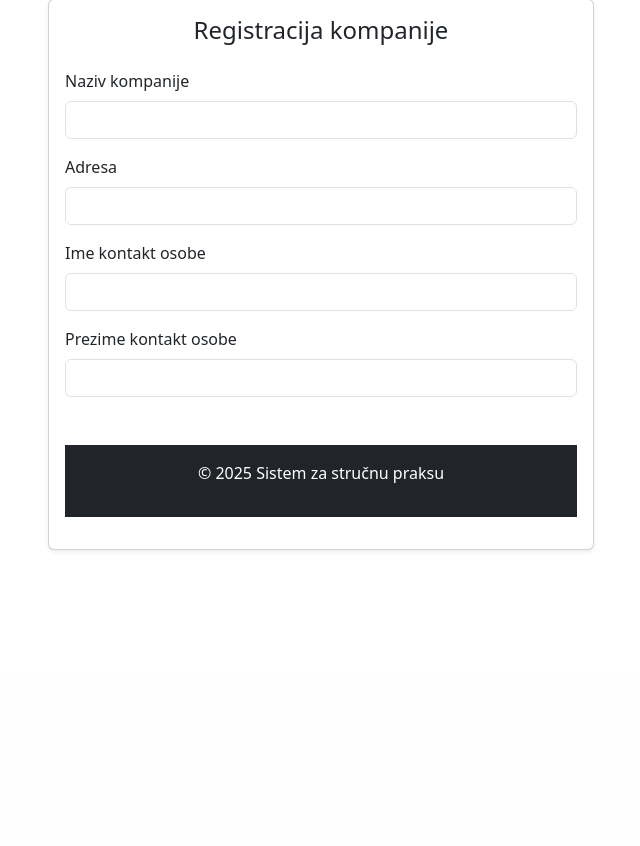
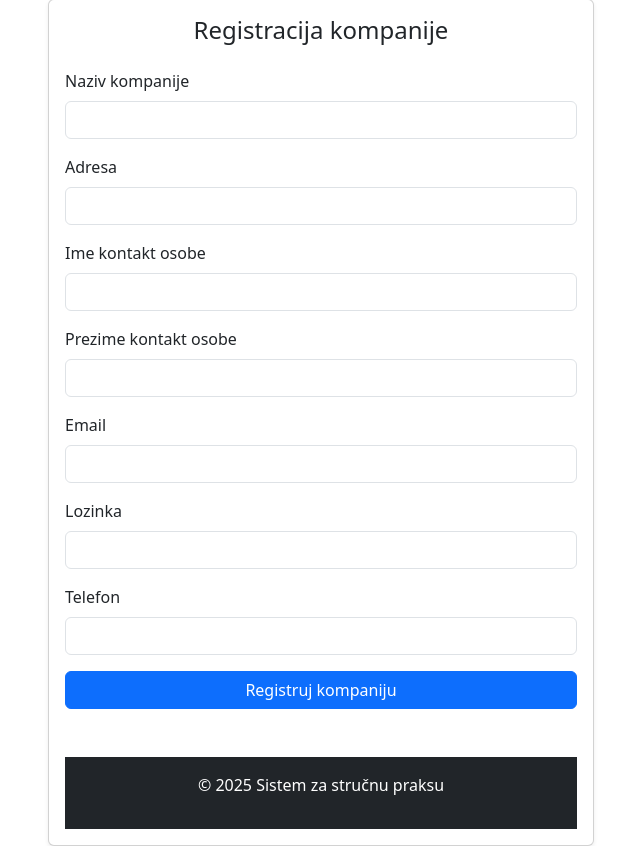
Before and after one commit to jovanvukvasic/Studentska---praksa, a PHP site: page /registrovanje_kompanije.php in a window 1280 px wide. Shown: the part 129-975 px from the top of the page, without its empty margins (319-959 px from the left). Before the commit the page ends 800 px from the top, so only its background shows below. Run offline with PHP 8.4, Linux system fonts and the light colour scheme.

Commit message:
Implementirana glavna logika unutar registrovanje_kompanije.php, za sad radi kako treba

```diff
--- a/registrovanje_kompanije.php
+++ b/registrovanje_kompanije.php
@@ -77,4 +77,17 @@ if ($_SERVER['REQUEST_METHOD'] === 'POST') {
               <input type="text" name="kontakt_prezime" class="form-control" required>
             </div>
             <div class="mb-3">
+              <label class="form-label">Email</label>
+              <input type="email" name="email" class="form-control" required>
+            </div>
+            <div class="mb-3">
+              <label class="form-label">Lozinka</label>
+              <input type="password" name="sifra" class="form-control" required>
+            </div>
+            <div class="mb-3">
+              <label class="form-label">Telefon</label>
+              <input type="text" name="telefon" class="form-control" required>
+            </div>
+            <button type="submit" class="btn btn-primary w-100">Registruj kompaniju</button>
+          </form>
 <?php include("includes/footer.php"); ?>
```
